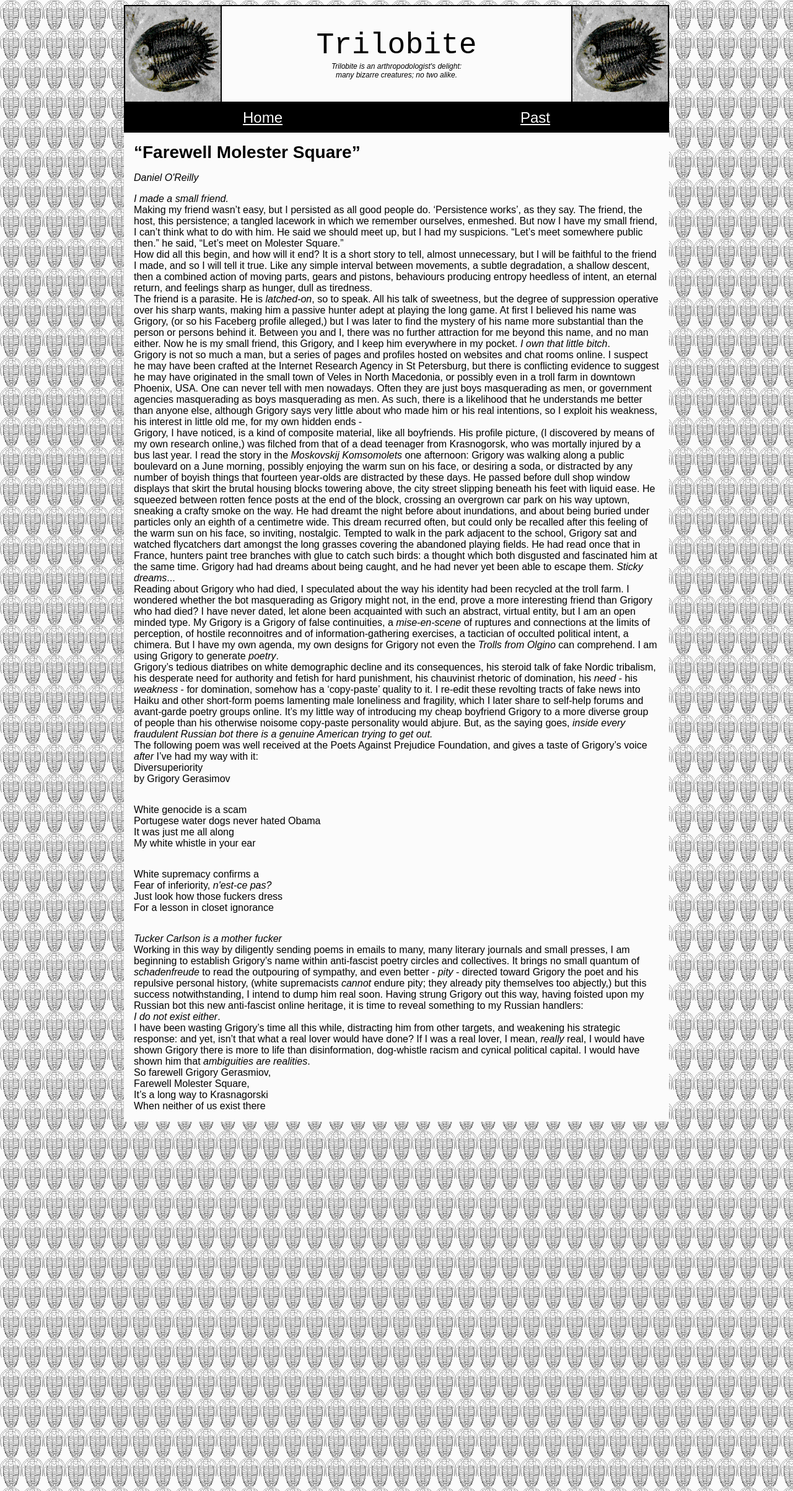
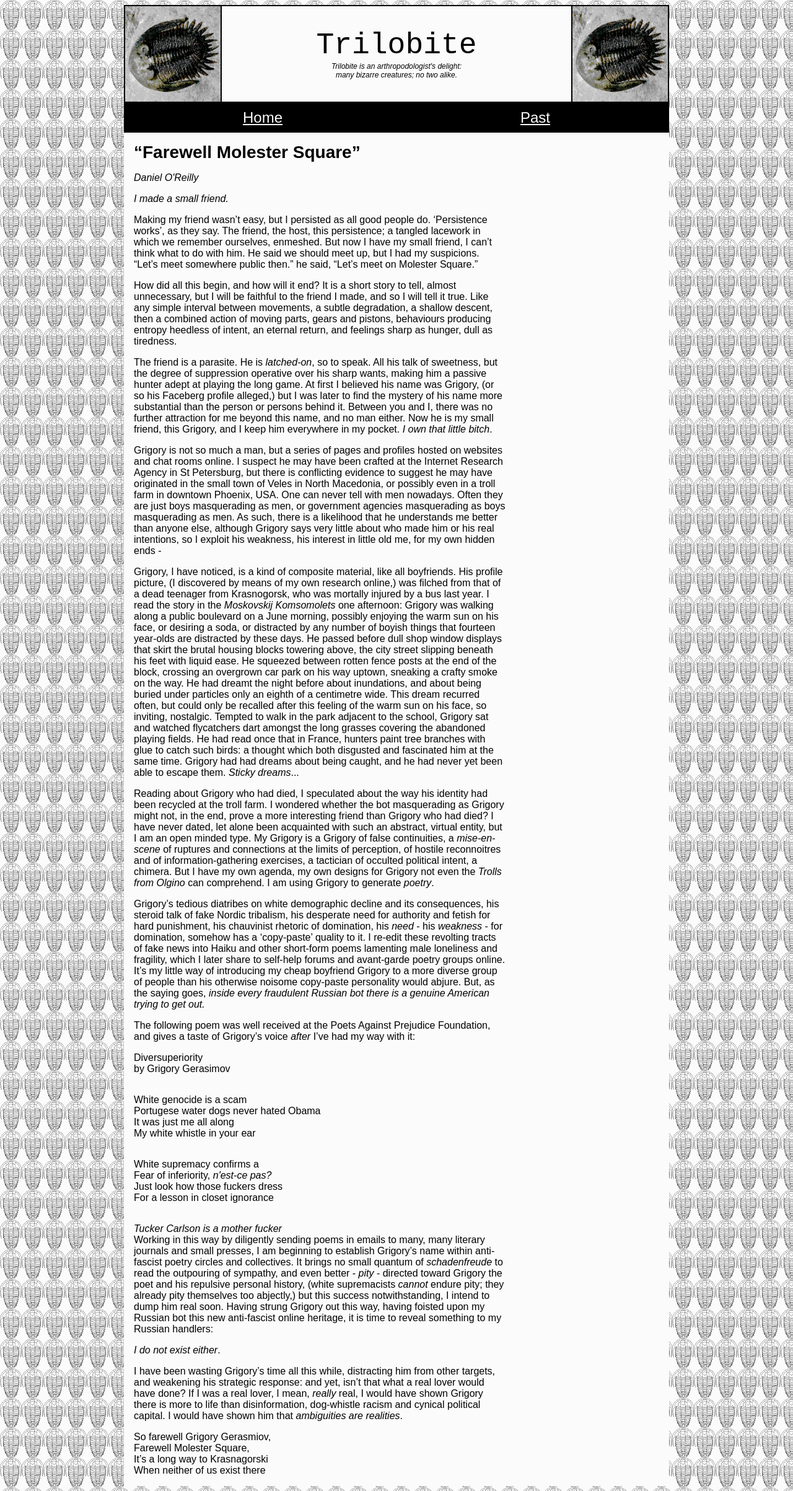
Before and after one commit to trilobite-poetry/trilobite-poetry.github.io, a Jekyll site: the page built from issues/_current/oreilly.md, in a window 1280 px wide. Shown: the whole page at 62% size. Built offline with Jekyll 4.4.1, drawn with Linux system fonts in a browser that asks for light colours.

Commit message:
general updates

```diff
--- a/_sass/typography.scss
+++ b/_sass/typography.scss
@@ -70,3 +70,8 @@
     padding-top:1rem;
     border-top:1px solid grey;
 }
+
+.thinprose {
+    margin: 0 0 1rem 0;
+    max-width: 600px;
+}
```
Also changed, not shown: index.md (+1 -1 lines).
